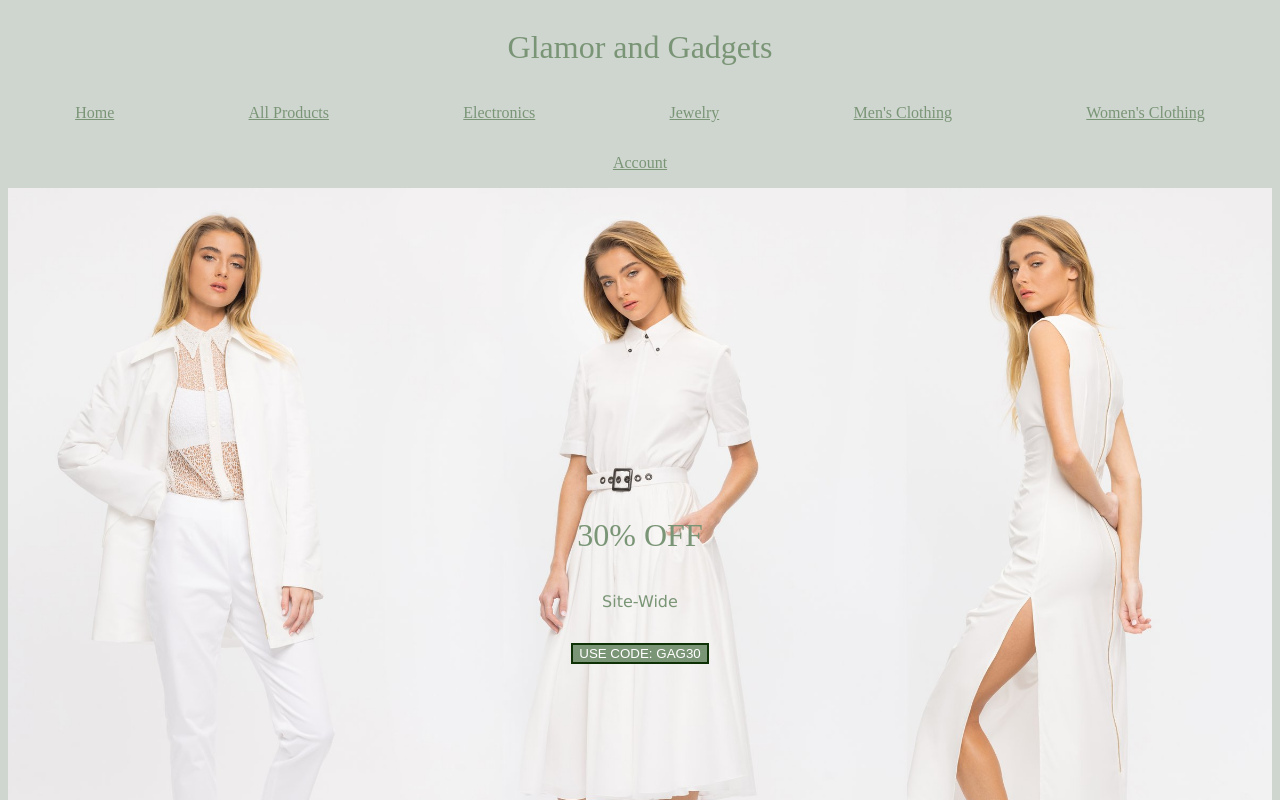
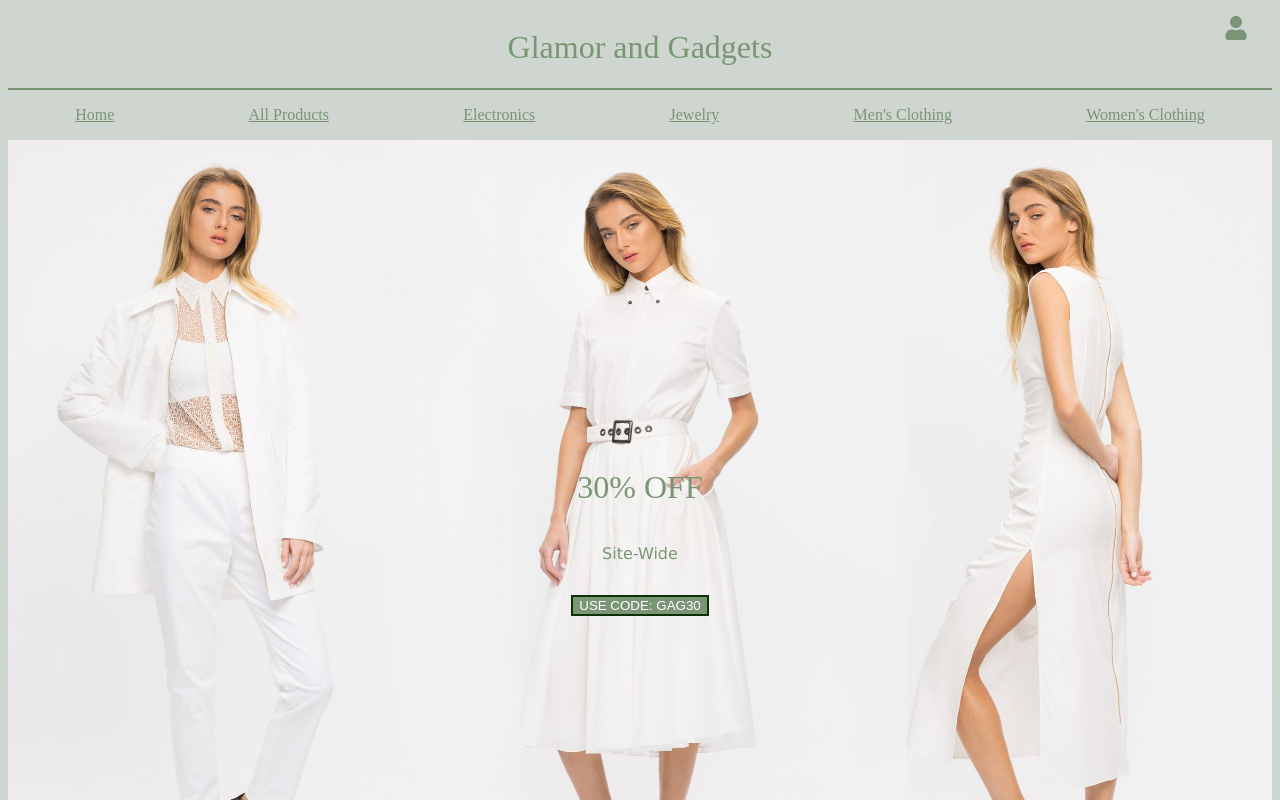
Before and after one commit to ryannhall8/capstone, a React (Vite) app: page / in a window 1280 px wide. Shown: the top 800 px of the page. Built offline with nearby package versions, Linux system fonts and the light colour scheme; no server answers.

Commit message:
account tab change and some styling

```diff
--- a/package.json
+++ b/package.json
@@ -12,6 +12,7 @@
   "dependencies": {
     "react": "^18.2.0",
     "react-dom": "^18.2.0",
+    "react-icons": "^5.5.0",
     "react-router-dom": "^6.22.1"
   },
   "devDependencies": {
--- a/src/App.jsx
+++ b/src/App.jsx
@@ -8,6 +8,8 @@ import MensClothing from './components/Mens'
 import WomensClothing from './components/Womens'
 import Product from './components/product'
 import Home from './components/Home'
+import { FaUser } from 'react-icons/fa';
+
 
 function App() {
   const [ products, setProducts] = useState([]);
@@ -22,7 +24,12 @@ function App() {
   }, [])
 
   return (
-    <div className={location.pathname === '/' ? 'home-background' : '"hello world!'}>
+    <div className={location.pathname === '/' ? 'home-background' : 'hello world!'}>
+    <div className="account-top-right">
+        <Link to="/account">
+        <FaUser size={24} />
+        </Link>
+    </div>
       <div className="header">
         <h1>Glamor and Gadgets</h1>
       </div>
@@ -34,9 +41,9 @@ function App() {
         <Link to='/mensClothing'>Men's Clothing </Link>
         <Link to='/womensClothing'>Women's Clothing </Link>
       </nav>
-      <nav>
+      {/* <nav>
         <Link to='/Account'>Account</Link>
-      </nav>
+      </nav> */}
 
       <Routes>
         <Route
--- a/src/index.css
+++ b/src/index.css
@@ -1,5 +1,4 @@
 body {
-  /* background-color: #e4eee6; */
   background-color: #cfd6d0;
 }
 
@@ -10,7 +9,6 @@ h1 {
 
 h2 {
   color: #7a9576;
-  /* font-weight: 100; */
 }
 
 h4 {
@@ -28,6 +26,22 @@ a {
 p {
   font-family: verdana;
   color: #7a9576;
+}
+
+.account-top-right {
+  position: fixed;
+  top: 1rem;
+  right: 1rem;
+  z-index: 1000;
+}
+
+.account-top-right a {
+  color: #7a9576;
+  transition: color 0.3s;
+}
+
+.account-top-right a:hover {
+  color: rgb(14, 48, 5);
 }
 
 nav {
@@ -88,7 +102,7 @@ li {
   display: flex;
   flex-direction: column;
   align-items: center;
-  /* background-color: rgb(209, 226, 192); */
+  border-bottom: 2px solid #7a9576;
 }
 
 .title {
```
Also changed, not shown: 1 other file (tests, documents, lock files or other folders).
